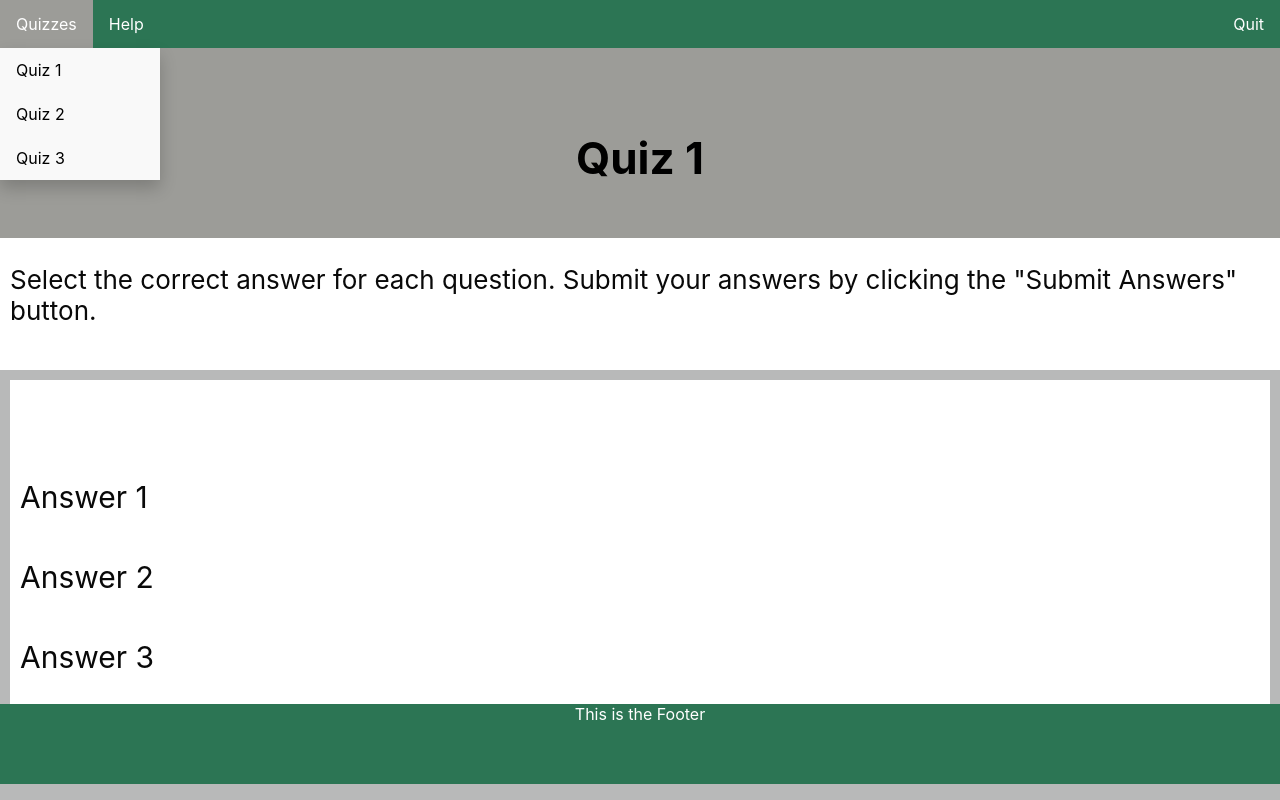
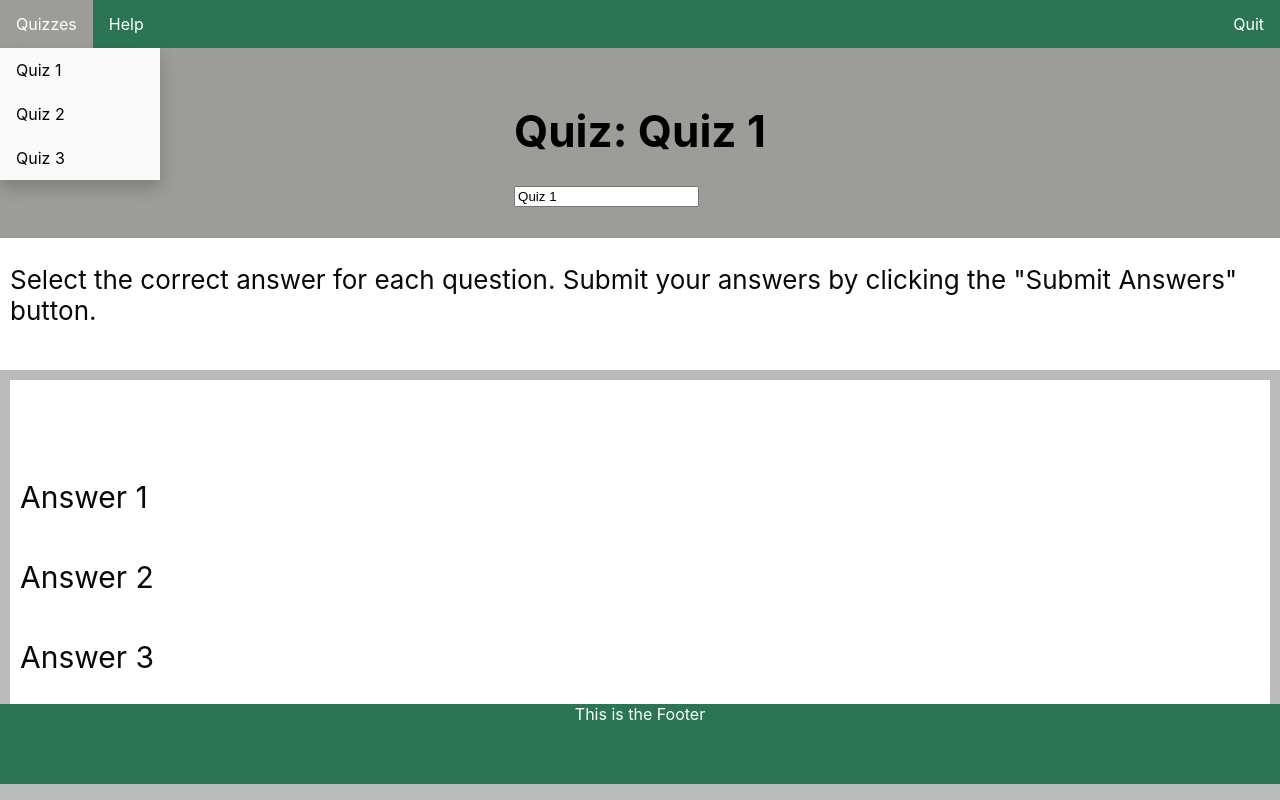
Before and after one commit to btaskinen/FullStackKoulutus2022, a React (Create React App) app in the folder quiz-page/: page / in a window 1280 px wide. Shown: the top 800 px of the page. Built offline with nearby package versions, Linux system fonts and the light colour scheme.

Commit message:
quiz-page QuizPage.js and Quizzes.js

```diff
--- a/quiz-page/src/QuizPage.js
+++ b/quiz-page/src/QuizPage.js
@@ -4,11 +4,12 @@ import "./QuizPage.css";
 import "./Quizzes";
 import Quizzes from "./Quizzes";
 
-function QuizPage() {
+function QuizPage(props) {
+  const quiz = { props };
   return (
     <div>
       <header className="App-header">
-        <Quizzes />
+        <Quizzes quiz={quiz} />
       </header>
       <p className="QuizPage-main">
         Select the correct answer for each question. Submit your answers by
--- a/quiz-page/src/Quizzes.js
+++ b/quiz-page/src/Quizzes.js
@@ -1,37 +1,16 @@
 import Questions from "./Questions";
 
-const Quizzes = () => {
-  let answer1 = {
-    answerOption: "It is",
-  };
-
-  let answer2 = {
-    answerOption: "It is not",
-  };
-
-  let question1 = {
-    questionText: "What is...?",
-    answers: [answer1, answer2],
-  };
-
-  let question2 = {
-    questionText: "When is...?",
-    answers: [answer1, answer2],
-  };
-
-  let question3 = {
-    questionText: "Which is...?",
-    answers: [answer1, answer2],
-  };
-
-  let quiz = {
-    quizName: "Quiz 1",
-    questions: [question1, question2, question3],
-  };
-
+const Quizzes = (props) => {
   return (
     <div>
-      <div>{quiz.quizName} </div>
+      <div>Quiz: {props.quiz.quizName}</div>
+      <input
+        type="text"
+        onChange={(event) => {
+          props.quizNumberChanger(event.target.value);
+        }}
+        value={props.quiz.quizName}
+      />
     </div>
   );
 };
```
